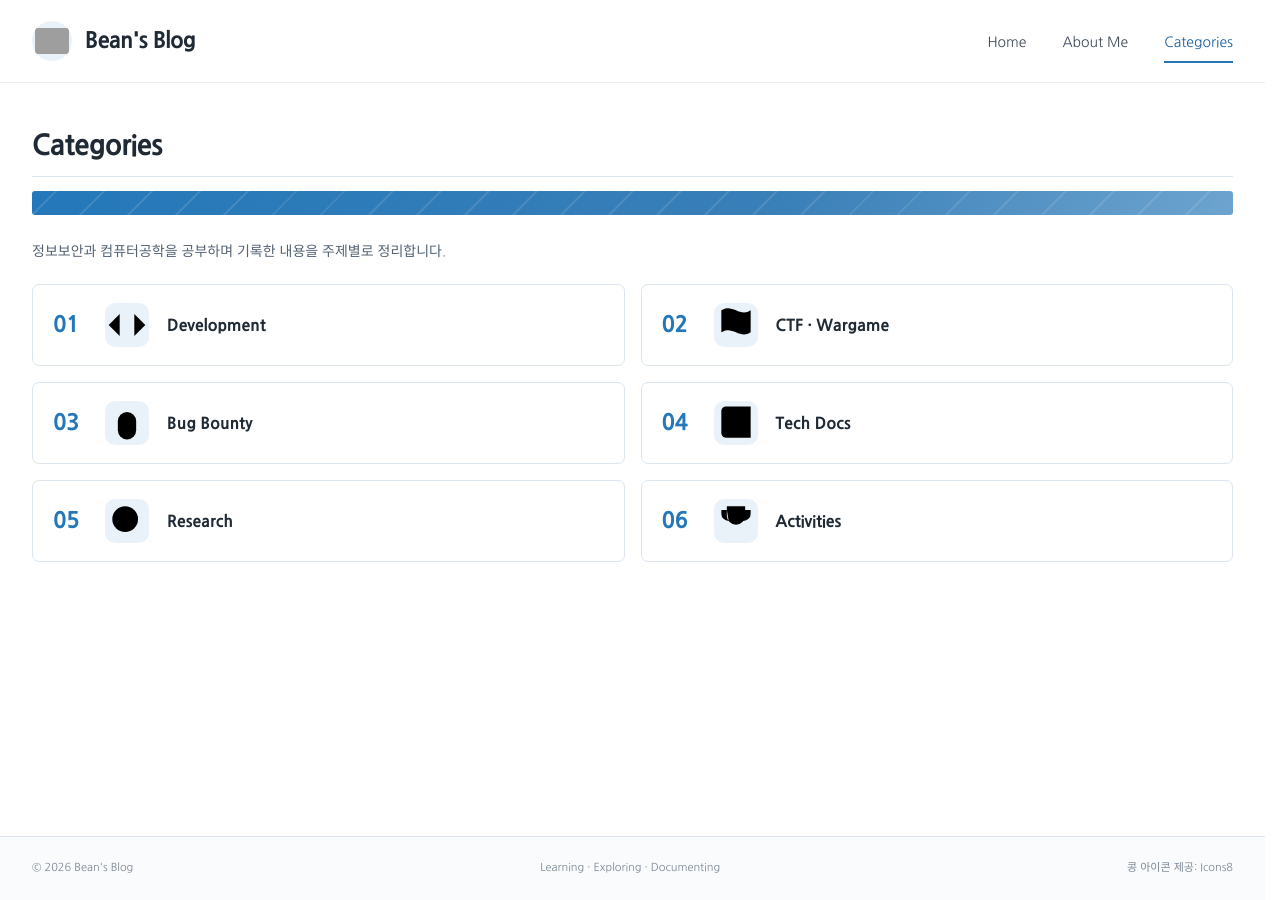
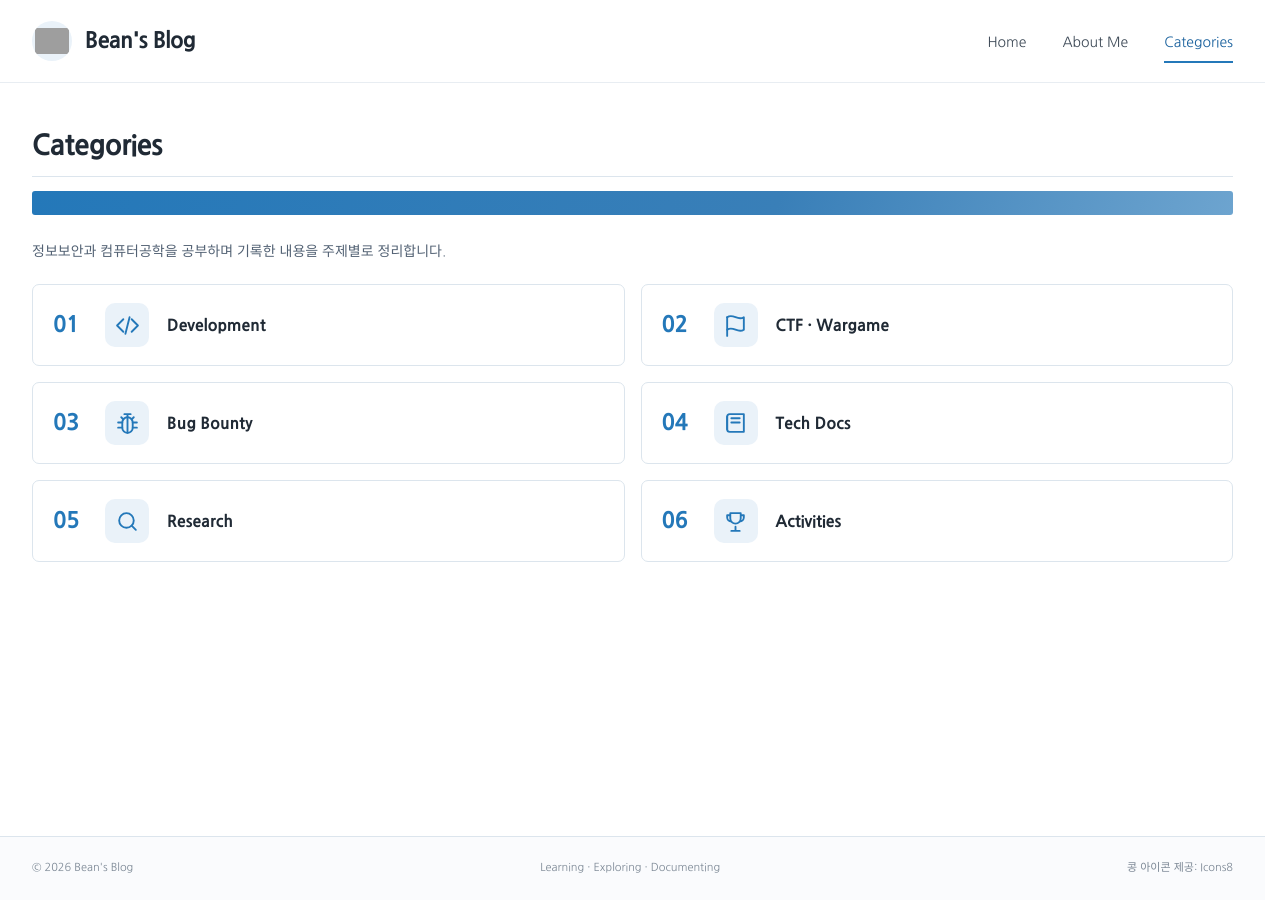
Before and after one commit to BEAN-CMD418/bean-cmd418.github.io, a Jekyll site: the page built from categories.md, in a window 1280 px wide. Built offline with Jekyll 4.4.1, drawn with Linux system fonts in a browser that asks for light colours; some web fonts are replaced; grey boxes are pictures that could not be loaded.

Commit message:
Remove diagonal band stripes and style category SVG icons

```diff
--- a/assets/css/bean-theme.css
+++ b/assets/css/bean-theme.css
@@ -158,7 +158,7 @@ button, input { font: inherit; }
 .page-heading { margin: 0 0 14px; padding: 2px 0 13px; border-bottom: 1px solid var(--line); }
 .page-heading h1 { margin: 0; color: var(--ink); font-size: 28px; line-height: 1.3; font-weight: 800; letter-spacing: -.7px; }
 .page-accent-band { height: 24px; margin: 0 0 25px; border-radius: 3px; background: linear-gradient(110deg, #2478b9 0%, #397fb8 62%, #6da4cf 100%); position: relative; overflow: hidden; }
-.page-accent-band::after { content: ""; position: absolute; inset: 0; opacity: .2; background: repeating-linear-gradient(135deg, transparent 0 16px, rgba(255,255,255,.55) 16px 18px, transparent 18px 34px); }
+/* Keep the subtle blue gradient; remove the diagonal stripe overlay. */
 .page-body { max-width: 850px; }
 .page-body h2 { margin: 30px 0 12px; padding: 2px 0 2px 12px; border-left: 3px solid var(--blue); font-size: 20px; line-height: 1.45; }
 .page-body h2:first-child { margin-top: 0; }
@@ -173,7 +173,8 @@ button, input { font: inherit; }
 .category-list-number { flex: 0 0 34px; color: var(--blue); font-size: 22px; font-weight: 800; font-variant-numeric: tabular-nums; }
 .category-page-icon { display: inline-flex; width: 31px; height: 31px; margin-right: 10px; vertical-align: -5px; color: var(--blue); }
 .category-page-icon svg { width: 100%; height: 100%; fill: none; stroke: currentColor; stroke-width: 1.8; stroke-linecap: round; stroke-linejoin: round; }
-.category-list-icon { width: 44px; height: 44px; flex: 0 0 44px; display: grid; place-items: center; border-radius: 10px; background: var(--blue-soft); font-size: 25px; }
+.category-list-icon { width: 44px; height: 44px; flex: 0 0 44px; display: grid; place-items: center; border-radius: 10px; background: var(--blue-soft); color: var(--blue); }
+.category-list-icon svg { display: block; width: 25px; height: 25px; fill: none; stroke: currentColor; stroke-width: 1.8; stroke-linecap: round; stroke-linejoin: round; }
 .category-list-content { display: flex; flex-direction: column; gap: 5px; min-width: 0; flex: 1; }
 .category-list-title { color: var(--ink); font-size: 16px; font-weight: 800; }
 .category-list-description { color: var(--muted); font-size: 12px; line-height: 1.6; }
```
